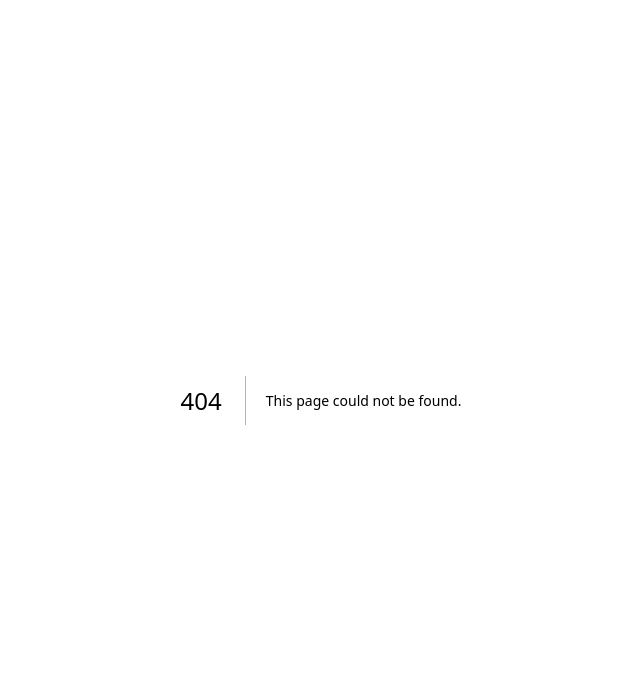
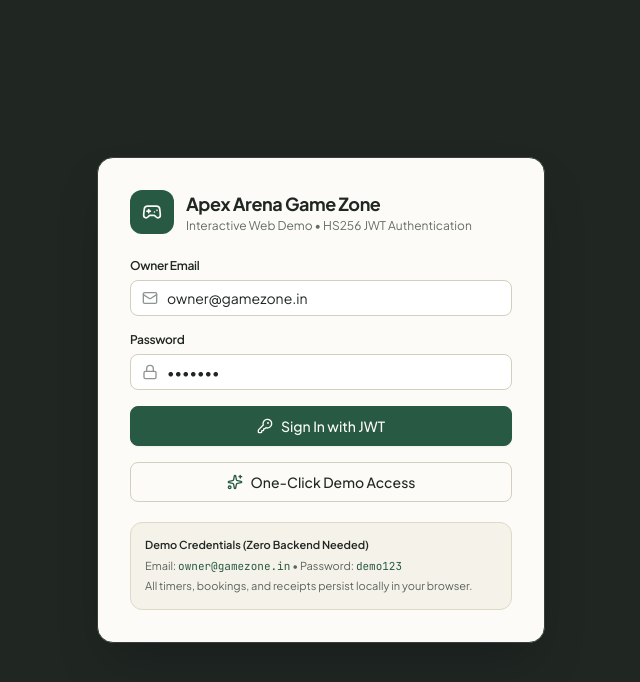
Before and after one commit to Jignesh5049/Gamezone, a Next.js app: page /login in a window 1280 px wide. Before the commit this address had no page. Shown: the top 682 px of the page, without its empty margins (319-959 px from the left). Built offline with nearby package versions, Linux system fonts and the light colour scheme.

Commit message:
feat(login): add JWT demo login page with one-click demo access

```diff
--- /dev/null
+++ b/src/app/login/page.tsx
@@ -0,0 +1,149 @@
+'use client';
+
+import * as React from 'react';
+import { useRouter } from 'next/navigation';
+import { Gamepad2, KeyRound, Lock, Mail, Sparkles } from 'lucide-react';
+import { Button } from '@/components/ui/button';
+import { FieldLabel, Input } from '@/components/ui/input';
+import {
+  authenticateDemoCredentials,
+  getStoredJwt,
+  issueQuickDemoJwt,
+  setStoredJwt,
+  verifyDemoJwt,
+} from '@/lib/jwt';
+
+export default function LoginPage() {
+  const router = useRouter();
+  const [email, setEmail] = React.useState('owner@gamezone.in');
+  const [password, setPassword] = React.useState('demo123');
+  const [loading, setLoading] = React.useState(false);
+  const [error, setError] = React.useState<string | null>(null);
+
+  React.useEffect(() => {
+    let active = true;
+    verifyDemoJwt(getStoredJwt()).then((payload) => {
+      if (active && payload) {
+        router.replace('/');
+      }
+    });
+    return () => {
+      active = false;
+    };
+  }, [router]);
+
+  const handleSubmit = async (e: React.FormEvent) => {
+    e.preventDefault();
+    setLoading(true);
+    setError(null);
+    try {
+      const auth = await authenticateDemoCredentials(email, password);
+      if (!auth) {
+        setError('Invalid credentials. Use owner@gamezone.in / demo123');
+        return;
+      }
+      setStoredJwt(auth.token);
+      router.replace('/');
+    } finally {
+      setLoading(false);
+    }
+  };
+
+  const handleOneClickDemo = async () => {
+    setLoading(true);
+    setError(null);
+    try {
+      const auth = await issueQuickDemoJwt();
+      setStoredJwt(auth.token);
+      router.replace('/');
+    } finally {
+      setLoading(false);
+    }
+  };
+
+  return (
+    <div className="min-h-screen bg-[#202723] flex items-center justify-center p-4">
+      <div className="w-full max-w-md rounded-2xl border border-[#344039] bg-[#FCFBF7] p-6 sm:p-8 shadow-2xl">
+        <div className="flex items-center gap-3 mb-6">
+          <div className="flex h-11 w-11 items-center justify-center rounded-xl bg-[#285943] text-[#FCFBF7]">
+            <Gamepad2 className="h-5 w-5" />
+          </div>
+          <div>
+            <h1 className="text-lg font-bold tracking-tight text-[#202723]">
+              Apex Arena Game Zone
+            </h1>
+            <p className="text-xs text-[#646D67]">
+              Interactive Web Demo • HS256 JWT Authentication
+            </p>
+          </div>
+        </div>
+
+        <form onSubmit={handleSubmit} className="space-y-4">
+          <div>
+            <FieldLabel htmlFor="login-email">Owner Email</FieldLabel>
+            <div className="relative">
+              <Mail className="h-4 w-4 text-[#8E9690] absolute left-3 top-2.5" />
+              <Input
+                id="login-email"
+                type="email"
+                required
+                value={email}
+                onChange={(e) => setEmail(e.target.value)}
+                className="pl-9"
+              />
+            </div>
+          </div>
+
+          <div>
+            <FieldLabel htmlFor="login-password">Password</FieldLabel>
+            <div className="relative">
+              <Lock className="h-4 w-4 text-[#8E9690] absolute left-3 top-2.5" />
+              <Input
+                id="login-password"
+                type="password"
+                required
+                value={password}
+                onChange={(e) => setPassword(e.target.value)}
+                className="pl-9"
+              />
+            </div>
+          </div>
+
+          {error && (
+            <div className="rounded-lg border border-[#C65D50]/30 bg-[#C65D50]/10 px-3 py-2 text-xs text-[#A74438]">
+              {error}
+            </div>
+          )}
+
+          <Button type="submit" size="lg" className="w-full" disabled={loading}>
+            <KeyRound className="h-4 w-4" />
+            {loading ? 'Signing JWT...' : 'Sign In with JWT'}
+          </Button>
+        </form>
+
+        <div className="mt-4">
+          <Button
+            type="button"
+            variant="outline"
+            size="lg"
+            className="w-full"
+            onClick={handleOneClickDemo}
+            disabled={loading}
+          >
+            <Sparkles className="h-4 w-4 text-[#285943]" />
+            One-Click Demo Access
+          </Button>
+        </div>
+
+        <div className="mt-5 rounded-xl border border-[#DFD9C8] bg-[#F5F2E9] p-3.5 text-[11px] text-[#5A635D] space-y-1">
+          <div className="font-semibold text-[#202723]">Demo Credentials (Zero Backend Needed)</div>
+          <div>
+            Email: <code className="font-mono text-[#285943]">owner@gamezone.in</code> •
+            Password: <code className="font-mono text-[#285943]">demo123</code>
+          </div>
+          <div>All timers, bookings, and receipts persist locally in your browser.</div>
+        </div>
+      </div>
+    </div>
+  );
+}
```
